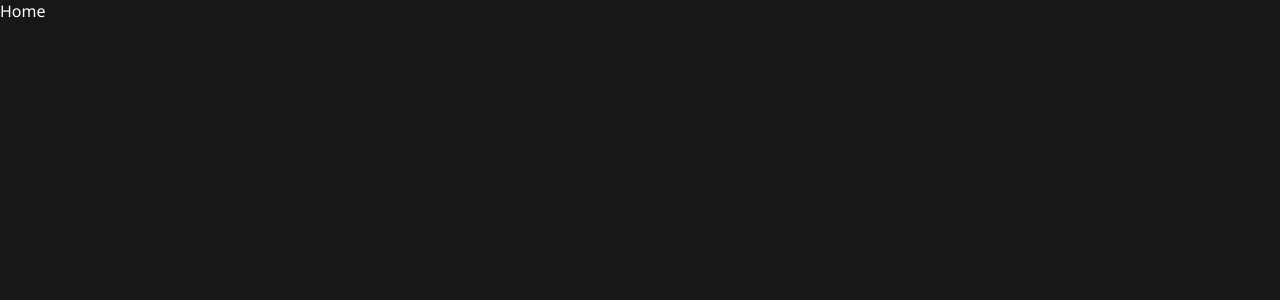
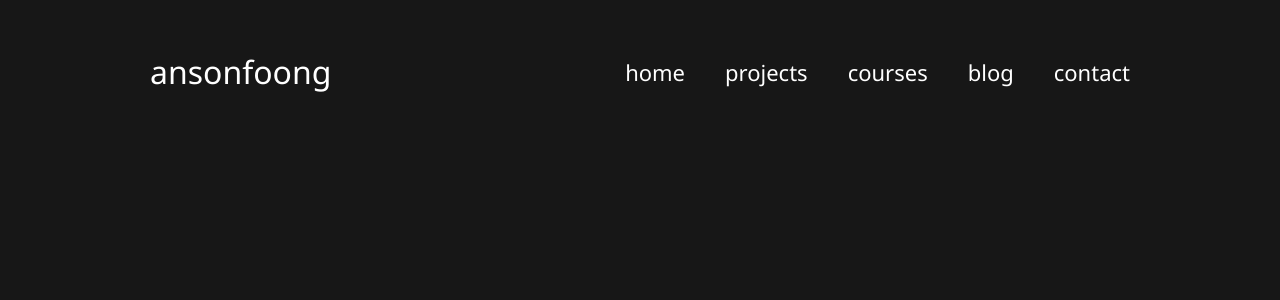
Before and after one commit to stuyy/ansonfoong, a Next.js app: page /home in a window 1280 px wide. Shown: the top 300 px of the page. Built offline with nearby package versions, Linux system fonts and the light colour scheme.

Commit message:
Add Dynamic Routes for Header

```diff
--- /dev/null
+++ b/src/components/Header/index.module.scss
@@ -0,0 +1,33 @@
+.header {
+  display: flex;
+  align-items: center;
+  justify-content: space-between;
+  padding: 50px 0;
+  & h1 {
+    font-weight: normal;
+    margin: 0;
+  }
+  & ul {
+    list-style-type: none;
+    margin: 0;
+    padding: 0;
+  }
+  & ul li {
+    display: inline;
+    font-size: 22px;
+  }
+}
+
+.header_link {
+  margin: 0 20px;
+  display: inline-block;
+  position: relative;
+  cursor: pointer;
+  transition: 250ms color linear;
+  &:hover {
+    color: #3ea2ff;
+  }
+  &:last-child {
+    margin-right: 0;
+  }
+}
--- /dev/null
+++ b/src/components/Header/index.tsx
@@ -0,0 +1,17 @@
+import styles from "./index.module.scss";
+import { routes } from "../../utils/routes";
+
+export const Header = () => (
+  <header className={styles.header}>
+    <div>
+      <h1>ansonfoong</h1>
+    </div>
+    <ul>
+      {routes.map((route) => (
+        <li key={route.name} className={styles.header_link}>
+          {route.name}
+        </li>
+      ))}
+    </ul>
+  </header>
+);
--- a/src/pages/home/index.tsx
+++ b/src/pages/home/index.tsx
@@ -1,7 +1,14 @@
 import { NextPage } from "next";
+import { Header } from "../../components/Header";
 
 const HomePage: NextPage = () => {
-  return <div className="page">Home</div>;
+  return (
+    <div className="page">
+      <div className="page-body">
+        <Header />
+      </div>
+    </div>
+  );
 };
 
 export default HomePage;
--- a/src/styles/globals.css
+++ b/src/styles/globals.css
@@ -25,3 +25,9 @@ a {
   background-color: #171717;
   color: #fff;
 }
+
+.page-body {
+  width: 100%;
+  padding: 0 150px;
+  margin: 0 auto;
+}
--- /dev/null
+++ b/src/utils/routes.ts
@@ -0,0 +1,27 @@
+export type Route = {
+  name: string;
+  path: string;
+};
+
+export const routes: Route[] = [
+  {
+    name: "home",
+    path: "/home",
+  },
+  {
+    name: "projects",
+    path: "/home",
+  },
+  {
+    name: "courses",
+    path: "/courses",
+  },
+  {
+    name: "blog",
+    path: "/blog",
+  },
+  {
+    name: "contact",
+    path: "/contact",
+  },
+];
```
Also changed, not shown: src/pages/home/home.scss (added).
